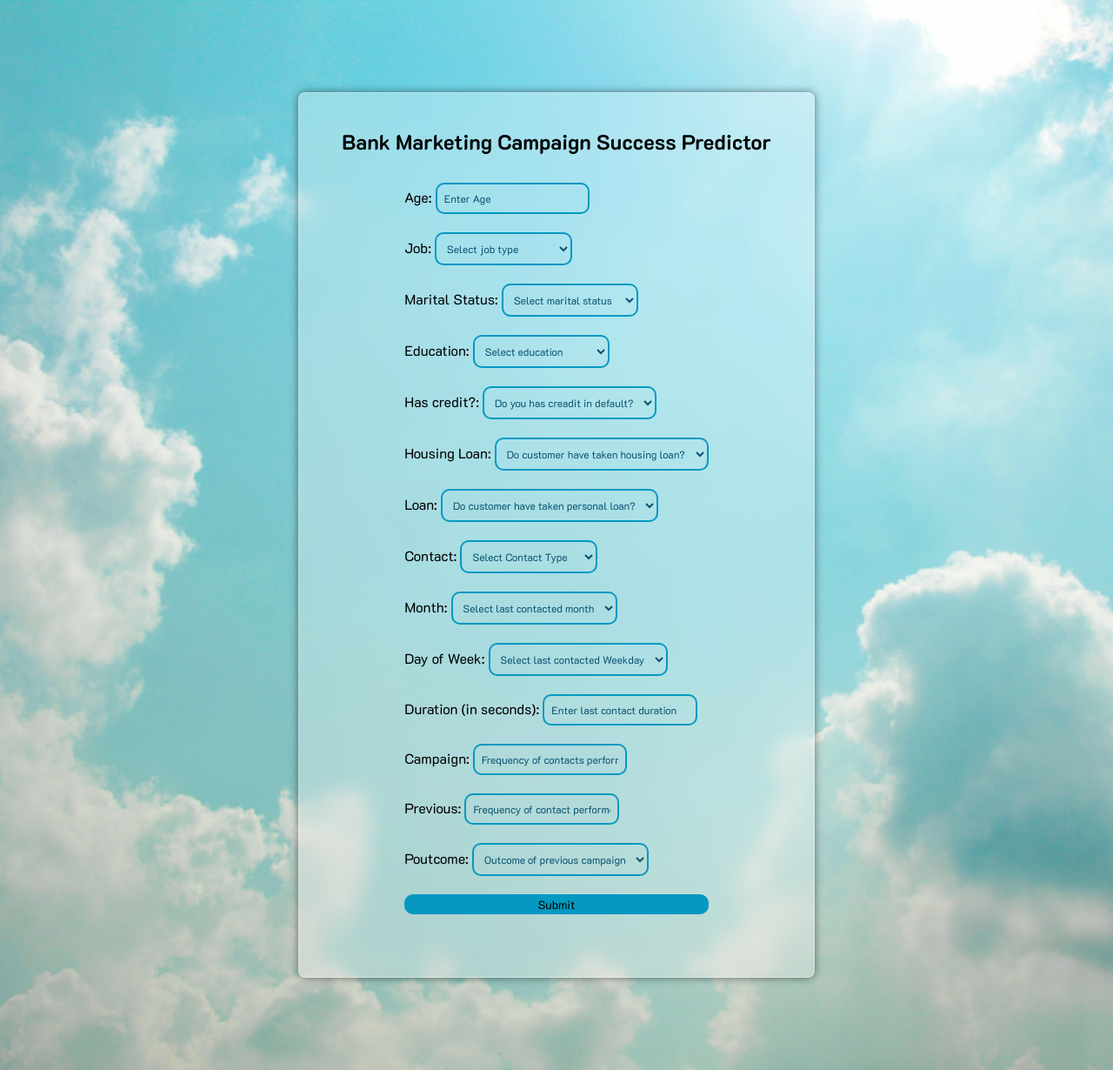
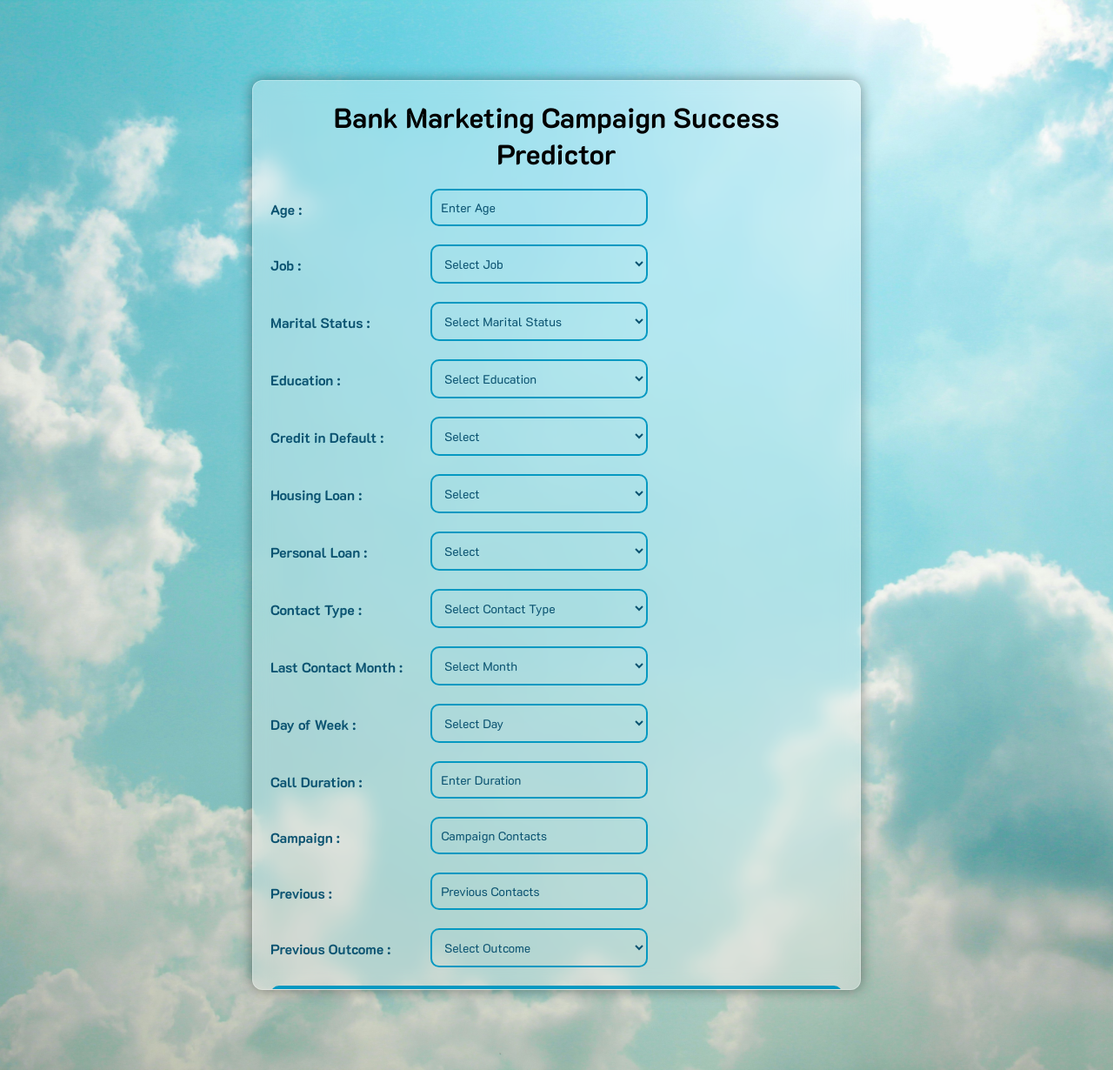
Before and after one commit to Devanshpratapsingh28/Bank_Marketing_ML, a Flask app: page / in a window 1280 px wide. Shown: the whole page at 87% size. Run offline with Flask 3, Linux system fonts and the light colour scheme; parts of the project's set-up code (start-up, migrations or seed data) failed here and were passed over.

Commit message:
fixed app.py, html and css

```diff
--- a/app.py
+++ b/app.py
@@ -1,8 +1,6 @@
-import gzip
 import pickle
 import pandas as pd
-import numpy as np
-from flask import Flask, request, render_template, jsonify
+from flask import Flask, request, render_template
 
 app = Flask(__name__, static_folder='static', static_url_path='/static')
 
@@ -29,17 +27,26 @@ def predict():
             form_data = request.form.to_dict()
 
             input_data = []
+
             for col in original_columns:
                 val = form_data.get(col)
+
                 if val is None:
-                    print("Post_Request_None")
-                    return render_template("index.html", error=f"Missing value for {col}")
+                    return render_template(
+                        "index.html",
+                        error=f"Missing value for {col}"
+                    )
 
                 try:
-                    float_val = float(val)
-                    input_data.append(int(float_val) if float_val.is_integer() else round(float_val, 2))
+                    num = float(val)
+
+                    if num.is_integer():
+                        input_data.append(int(num))
+                    else:
+                        input_data.append(num)
+
                 except ValueError:
-                    print("Error")
+                    input_data.append(val)
 
             # Convert to DataFrame
             df_data = pd.DataFrame([input_data], columns=original_columns)
@@ -47,16 +54,25 @@ def predict():
             # Apply preprocessing transformation
             pre_data = preprocessing_pipeline.transform(df_data)
 
-            # Make prediction
-            prediction = model.predict(pre_data)
-            output = int(prediction[0])
-            print("output",output)
-            result = ""
-            if output == 1:
-                result =  "The customer will subscribe to the term deposit."
+           # Make prediction
+            prediction = model.predict(pre_data)[0]
+            probability = model.predict_proba(pre_data)[0]
+            confidence = round(probability[int(prediction)] * 100, 2)
+
+            output = int(prediction)
+            print("output", output)
+
+            if prediction == 1:
+                result = "The customer will subscribe to the term deposit."
             else:
                 result = "The customer will not subscribe to the term deposit."
-            return render_template("index.html",isSub=result)
+
+
+            return render_template(
+                "index.html",
+                isSub=result,
+                confidence=confidence
+            )
 
 
         except Exception as e:
--- a/static/style.css
+++ b/static/style.css
@@ -1,120 +1,214 @@
 * {
     font-family: "K2D", sans-serif;
+    margin: 0;
+    padding: 0;
+    box-sizing: border-box;
 }
+
 body {
     width: 100%;
     height: 100vh;
-    padding: 0;
-    margin: 0;
     display: flex;
-    flex-direction: column;
     justify-content: center;
     align-items: center;
-    background-image: url('nature1.jpg');
+    background-image: url("nature1.jpg");
     background-size: cover;
     background-position: center;
     background-repeat: no-repeat;
     overflow: hidden;
-    font-size: 16px;
 }
+
 #Outer-div {
-    border: 1px solid rgba(255, 255, 255, 0.3);
-    border-radius: 8px;
+    width: 90%;
+    max-width: 700px;
+    height: 85vh;
+    padding: 20px;
+
     display: flex;
     flex-direction: column;
     align-items: center;
-    justify-content: space-around;
-    justify-items: center;
-    background-color: rgba(255, 255, 255, 0.3);
+
+    border: 1px solid rgba(255,255,255,0.3);
+    border-radius: 12px;
+
+    background: rgba(255,255,255,0.30);
     backdrop-filter: blur(10px);
-    box-shadow: 0px 0px 10px rgba(0, 0, 0, 0.5);
-    padding: 1rem;
-    width: 90%;
-    height: 80vh;
-    max-width: 35rem;
-    margin: 0 auto;
-    overflow: auto; /* Scrolling in case of overflow */
+
+    box-shadow: 0 0 15px rgba(0,0,0,.4);
+
+    overflow-y: auto;
 }
+
 #inner-div1{
-    font-size: 12px;
+    width:100%;
+    text-align:center;
+    margin-bottom:20px;
 }
-input,select {
-    background-color: transparent;
-    resize: none;
-    color: #1c2938;
-    outline: none;
-    border: 2px solid rgb(5, 152, 193);
-    border-radius: 10px;
-    padding: 0.5rem;
-    min-width: 20ch;
-    color: #0b5371;
-    font-size: 12px;
+
+#inner-div1 h1{
+    font-size:32px;
 }
-input[type=number]::placeholder{
-    color: #0b5371;
-    font-size: 12px;
+
+#inner-div2{
+    width:100%;
 }
-input[type=number]{
-    width: 40%;
+
+form{
+    width:100%;
 }
-input[type=number]::-webkit-outer-spin-button,
-input[type=number]::-webkit-inner-spin-button {
-    -webkit-appearance: none;
-    margin: 0;
+
+label{
+    display:inline-block;
+    width:180px;
+    color:#0b5371;
+    font-weight:bold;
+    font-size:16px;
+    vertical-align:middle;
 }
-#inner-div2{
-    display: flex;
-    flex-direction: column;
-    align-items: center;
-    justify-content: center;
-    width: 100%;
-    margin: 0 auto;
+
+input,
+select{
+    width:250px;
+    padding:10px;
+
+    border:2px solid rgb(5,152,193);
+    border-radius:10px;
+
+    background:transparent;
+    outline:none;
+
+    color:#0b5371;
+    font-size:14px;
 }
+
+input::placeholder{
+    color:#0b5371;
+}
+
+input[type=number]::-webkit-inner-spin-button,
+input[type=number]::-webkit-outer-spin-button{
+    -webkit-appearance:none;
+    margin:0;
+}
+
 button{
-    width: 100%;
-    cursor: pointer;
-    border: 2px,solid,rgb(5, 152, 193);
-    border-radius: 10px;
-    display: flex;
-    justify-content: center;
-    align-items: center;
-    background-color: rgb(5, 152, 193);
+    width:100%;
+    padding:12px;
+
+    border:none;
+    border-radius:10px;
+
+    background:rgb(5,152,193);
+
+    color:white;
+    font-size:18px;
+    font-weight:bold;
+
+    cursor:pointer;
 }
-@media screen and (max-width: 784px) {
 
-    #inner-div2{
-        font-size: 15px;
+button:hover{
+    background:rgb(4,130,165);
+}
+
+#result-div{
+    width:100%;
+    margin-top:20px;
+
+    padding:15px;
+
+    border:2px solid rgb(5,152,193);
+    border-radius:10px;
+
+    background:rgba(255,255,255,.25);
+
+    text-align:center;
+}
+
+#result-div h2{
+    color:#0b5371;
+    margin-bottom:12px;
+}
+
+#prediction{
+    color:red;
+    font-size:18px;
+    font-weight:bold;
+    margin-bottom:8px;
+}
+
+#confidence{
+    color:#0b5371;
+    font-size:16px;
+    font-weight:bold;
+}
+
+#error-div{
+    margin-top:20px;
+    color:red;
+    font-weight:bold;
+    text-align:center;
+}
+
+@media(max-width:768px){
+
+    #Outer-div{
+        width:95%;
+        height:90vh;
     }
-    input,select {
-        font-size: 11.25px;
+
+    #inner-div1 h1{
+        font-size:24px;
     }
-    input[type=number]::placeholder{
-        font-size: 11.25px;
+
+    label{
+        display:block;
+        width:100%;
+        margin-bottom:6px;
     }
+
+    input,
+    select{
+        width:100%;
+    }
+
     button{
-        font-size: 13px;
+        font-size:16px;
     }
-    #inner-3{
-        font-size: 15px;
+
+    #prediction{
+        font-size:16px;
+    }
+
+    #confidence{
+        font-size:14px;
     }
 }
-#inner-3{
-    color: red;
-}
 
-@media screen and (max-width: 480px) {
-    #inner-div1{
-        font-size: 10px;
+@media(max-width:480px){
+
+    #inner-div1 h1{
+        font-size:20px;
     }
-    input,select {
-        font-size: 8px;
+
+    label{
+        font-size:14px;
     }
-    input[type=number]::placeholder{
-        font-size: 8px;
+
+    input,
+    select{
+        font-size:12px;
     }
+
     button{
-        font-size: 10px;
-    }#inner-3{
-        font-size: 15px;
+        font-size:14px;
+    }
+
+    #prediction{
+        font-size:14px;
+    }
+
+    #confidence{
+        font-size:12px;
     }
 }
--- a/templates/index.html
+++ b/templates/index.html
@@ -4,152 +4,211 @@
     <meta charset="UTF-8">
     <meta name="viewport" content="width=device-width, initial-scale=1.0">
     <title>Bank Marketing</title>
-    <link href="https://fonts.googleapis.com/css2?family=K2D:wght@400;700&display=swap" rel="stylesheet" />
+
+    <link href="https://fonts.googleapis.com/css2?family=K2D:wght@400;700&display=swap" rel="stylesheet">
+
     <link rel="stylesheet" href="{{ url_for('static', filename='style.css') }}">
 </head>
+
 <body>
+
 <div id="Outer-div">
+
     <div id="inner-div1">
         <h1>Bank Marketing Campaign Success Predictor</h1>
     </div>
+
     <div id="inner-div2">
+
         <form action="{{ url_for('predict') }}" method="POST">
 
-                <!-- Age -->
-                <label for="age">Age:</label>
-                <input type="number" min="15" max="100" name="age" id="age" placeholder="Enter Age"  required /><br /><br />
+            <label for="age">Age :</label>
+            <input
+                type="number"
+                id="age"
+                name="age"
+                min="18"
+                max="100"
+                placeholder="Enter Age"
+                required
+            >
+            <br><br>
 
-                <!-- Job -->
-                <label for="job">Job:</label>
-                <select name="job" id="job" required>
-                    <option value="">Select job type</option>
-                    <option value="0">Admin</option>
-                    <option value="1">Blue-collar</option>
-                    <!-- Blue-collar jobs are manual labor or skilled trade jobs that involve physical work. -->
-                    <option value="2">Entrepreneur</option>
-                    <option value="3">Housemaid</option>
-                    <option value="4">Management</option>
-                    <option value="5">Retired</option>
-                    <option value="6">Self-employed</option>
-                    <option value="7">Services</option>
-                    <option value="8">Student</option>
-                    <option value="9">Technician</option>
-                    <option value="10">Unemployed</option>
-                    <option value="11">Unknown</option>
-                </select><br /><br />
+            <label for="job">Job :</label>
+            <select id="job" name="job" required>
+                <option value="">Select Job</option>
+                <option value="admin.">Admin</option>
+                <option value="blue-collar">Blue Collar</option>
+                <option value="entrepreneur">Entrepreneur</option>
+                <option value="housemaid">Housemaid</option>
+                <option value="management">Management</option>
+                <option value="retired">Retired</option>
+                <option value="self-employed">Self Employed</option>
+                <option value="services">Services</option>
+                <option value="student">Student</option>
+                <option value="technician">Technician</option>
+                <option value="unemployed">Unemployed</option>
+                <option value="unknown">Unknown</option>
+            </select>
+            <br><br>
 
-                <!-- Marital status -->
-                <label for="marital">Marital Status:</label>
-                <select name="marital" id="marital" required>
-                    <option value="">Select marital status</option>
-                    <option value="0">Divorced</option>
-                    <option value="1">Married</option>
-                    <option value="2">Single</option>
-                    <option value="3">Unknown</option>
-                </select><br /><br />
+            <label for="marital">Marital Status :</label>
+            <select id="marital" name="marital" required>
+                <option value="">Select Marital Status</option>
+                <option value="divorced">Divorced</option>
+                <option value="married">Married</option>
+                <option value="single">Single</option>
+                <option value="unknown">Unknown</option>
+            </select>
+            <br><br>
 
-                <!-- Education -->
-                <label for="education">Education:</label>
-                <select name="education" id="education" required>
-                    <option value="">Select education</option>
-                    <option value="0">basic.4y</option>
-                    <option value="1">basic.6y</option>
-                    <option value="2">basic.9y</option>
-                    <option value="3">High school</option>
-                    <option value="4">Illiterate</option>
-                    <option value="5">Professional course</option>
-                    <option value="6">University degree</option>
-                    <option value="7">Unknown</option>
-                </select><br /><br />
+            <label for="education">Education :</label>
+            <select id="education" name="education" required>
+                <option value="">Select Education</option>
+                <option value="basic.4y">Basic 4 Years</option>
+                <option value="basic.6y">Basic 6 Years</option>
+                <option value="basic.9y">Basic 9 Years</option>
+                <option value="high.school">High School</option>
+                <option value="illiterate">Illiterate</option>
+                <option value="professional.course">Professional Course</option>
+                <option value="university.degree">University Degree</option>
+                <option value="unknown">Unknown</option>
+            </select>
+            <br><br>
 
-                <!-- Default -->
-                <label for="default">Has credit?: </label>
-                <select name="default" id="default" required>
-                    <option value="">Do you has creadit in default?</option>
-                    <option value="0">no</option>
-                    <option value="1">unknown</option>
-                    <option value="2">yes</option>
-                </select><br /><br />
+            <label for="default">Credit in Default :</label>
+            <select id="default" name="default" required>
+                <option value="">Select</option>
+                <option value="no">No</option>
+                <option value="yes">Yes</option>
+                <option value="unknown">Unknown</option>
+            </select>
+            <br><br>
 
-                <!--Housing -->
-                <label for="housing">Housing Loan: </label>
-                <select name="housing" id="housing" required>
-                    <option value="">Do customer have taken housing loan?</option>
-                    <option value="0">no</option>
-                    <option value="1">unknown</option>
-                    <option value="2">yes</option>
-                </select><br /><br />
+            <label for="housing">Housing Loan :</label>
+            <select id="housing" name="housing" required>
+                <option value="">Select</option>
+                <option value="no">No</option>
+                <option value="yes">Yes</option>
+                <option value="unknown">Unknown</option>
+            </select>
+            <br><br>
 
-                <!-- Loan -->
-                <label for="loan">Loan: </label>
-                <select name="loan" id="loan" required>
-                    <option value="">Do customer have taken personal loan?</option>
-                    <option value="0">no</option>
-                    <option value="1">unknown</option>
-                    <option value="2">yes</option>
-                </select><br /><br />
+            <label for="loan">Personal Loan :</label>
+            <select id="loan" name="loan" required>
+                <option value="">Select</option>
+                <option value="no">No</option>
+                <option value="yes">Yes</option>
+                <option value="unknown">Unknown</option>
+            </select>
+            <br><br>
 
-                <!-- Contact -->
-                <label for="contact">Contact:</label>
-                <select name="contact" id="contact" required>
+            <label for="contact">Contact Type :</label>
+            <select id="contact" name="contact" required>
                 <option value="">Select Contact Type</option>
-                    <option value="0">cellular</option>
-                    <option value="1">telephone</option>
-                </select><br /><br />
+                <option value="cellular">Cellular</option>
+                <option value="telephone">Telephone</option>
+            </select>
+            <br><br>
 
-                <!-- Month -->
-                <label for="month">Month:</label>
-                <select name="month" id="month" required>
-                    <option value="">Select last contacted month</option>
-                    <option value="0">apr</option>
-                    <option value="1">aug</option>
-                    <option value="2">dec</option>
-                    <option value="3">jul</option>
-                    <option value="4">jun</option>
-                    <option value="5">mar</option>
-                    <option value="6">may</option>
-                    <option value="7">nov</option>
-                    <option value="8">oct</option>
-                    <option value="9">sep</option>
-                </select><br /><br />
+            <label for="month">Last Contact Month :</label>
+            <select id="month" name="month" required>
+                <option value="">Select Month</option>
+                <option value="mar">March</option>
+                <option value="apr">April</option>
+                <option value="may">May</option>
+                <option value="jun">June</option>
+                <option value="jul">July</option>
+                <option value="aug">August</option>
+                <option value="sep">September</option>
+                <option value="oct">October</option>
+                <option value="nov">November</option>
+                <option value="dec">December</option>
+            </select>
+            <br><br>
 
-                <!-- Week Day -->
-                <label for="day_of_week">Day of Week:</label>
-                <select name="day_of_week" id="day_of_week" required>
-                    <option value="">Select last contacted Weekday</option>
-                    <option value="0">fri</option>
-                    <option value="1">mon</option>
-                    <option value="2">thu</option>
-                    <option value="3">tue</option>
-                    <option value="4">wed</option>
-                </select><br /><br />
+            <label for="day_of_week">Day of Week :</label>
+            <select id="day_of_week" name="day_of_week" required>
+                <option value="">Select Day</option>
+                <option value="mon">Monday</option>
+                <option value="tue">Tuesday</option>
+                <option value="wed">Wednesday</option>
+                <option value="thu">Thursday</option>
+                <option value="fri">Friday</option>
+            </select>
+            <br><br>
 
-                <!-- Duration -->
-                <label for="duration">Duration (in seconds):</label>
-                <input type="number" name="duration" id="duration" placeholder="Enter last contact duration" required /><br /><br />
+            <label for="duration">Call Duration :</label>
+            <input
+                type="number"
+                id="duration"
+                name="duration"
+                placeholder="Enter Duration"
+                min="0"
+                required
+            >
+            <br><br>
 
-                <!-- Campaign -->
-                <label for="campaign">Campaign:</label>
-                <input type="number" name="campaign" id="campaign" placeholder="Frequency of contacts performed " required /><br /><br />
+            <label for="campaign">Campaign :</label>
+            <input
+                type="number"
+                id="campaign"
+                name="campaign"
+                placeholder="Campaign Contacts"
+                min="1"
+                required
+            >
+            <br><br>
 
-                <!-- Previous -->
-                <label for="previous">Previous:</label>
-                <input type="number" name="previous" id="previous" placeholder="Frequency of contact performed before this campaign" required /><br /><br />
+            <label for="previous">Previous :</label>
+            <input
+                type="number"
+                id="previous"
+                name="previous"
+                placeholder="Previous Contacts"
+                min="0"
+                required
+            >
+            <br><br>
 
-                <!--Poutcome -->
-                <label for="poutcome">Poutcome:</label>
-                <select name="poutcome" id="poutcome" required>
-                    <option value="">Outcome of previous campaign</option>
-                    <option value="0">failure</option>
-                    <option value="1">nonexistent</option>
-                    <option value="2">success</option>
-                </select><br /><br />
+            <label for="poutcome">Previous Outcome :</label>
+            <select id="poutcome" name="poutcome" required>
+                <option value="">Select Outcome</option>
+                <option value="failure">Failure</option>
+                <option value="nonexistent">Nonexistent</option>
+                <option value="success">Success</option>
+            </select>
+            <br><br>
 
-                <button type="submit">Submit</button>
+            <button type="submit">Predict</button>
+
         </form>
+
     </div>
-        <p id="inner-3">{{isSub}}</p>
+
+    {% if isSub %}
+    <div id="result-div">
+
+        <h2>Prediction Result</h2>
+
+        <p id="prediction">{{ isSub }}</p>
+
+        {% if confidence %}
+        <p id="confidence">
+            <strong>Confidence Score:</strong> {{ confidence }}%
+        </p>
+        {% endif %}
+
     </div>
+    {% endif %}
+
+    {% if error %}
+    <div id="error-div">
+        {{ error }}
+    </div>
+    {% endif %}
+
+</div>
+
 </body>
-
 </html>
```
Lines whose indentation alone changed are shown as unchanged.
